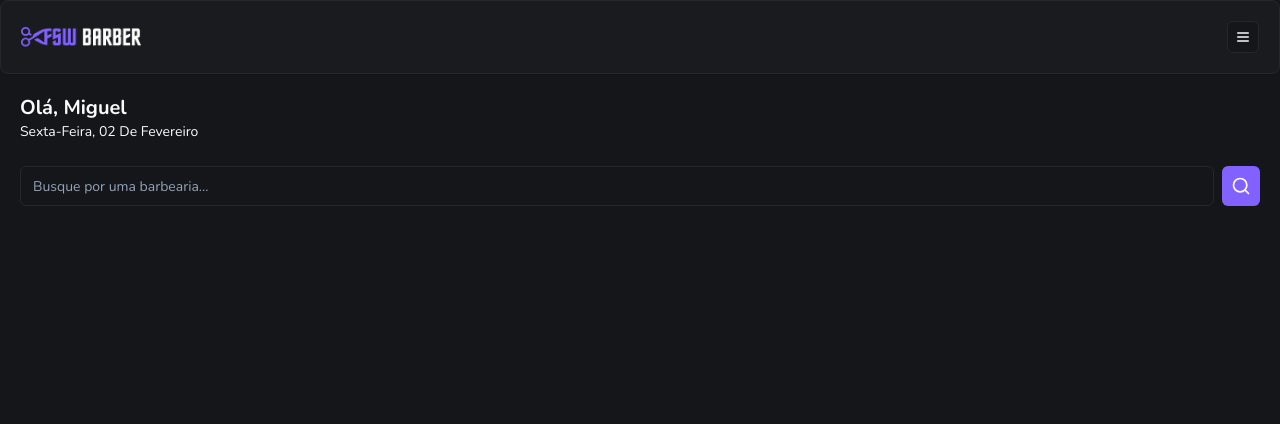
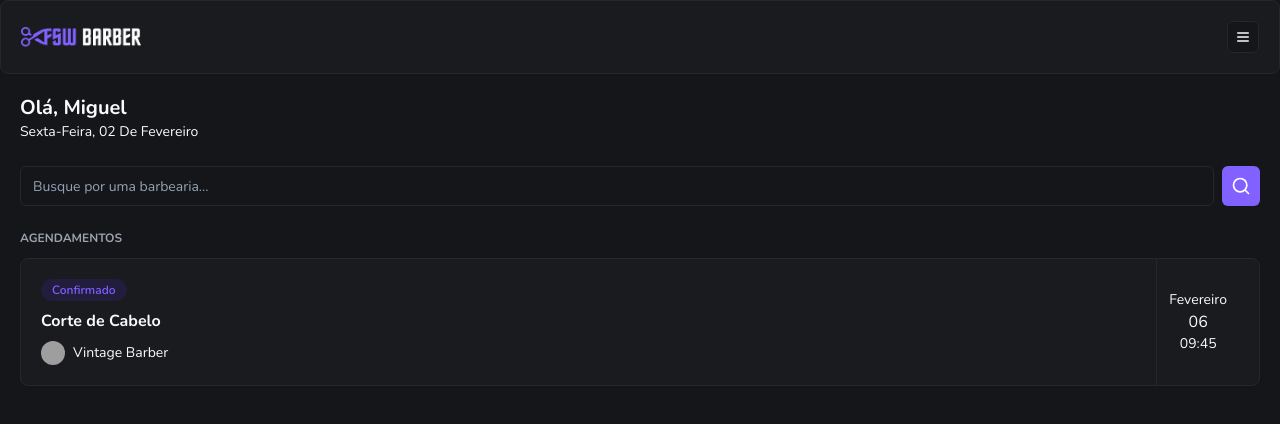
Before and after one commit to brunocs90/barber, a Next.js app: page / in a window 1280 px wide. Shown: the top 424 px of the page. Built offline with nearby package versions, Linux system fonts and the light colour scheme; grey boxes are pictures that could not be loaded.

Commit message:
feat: add initial booking-item component

```diff
--- a/app/(home)/page.tsx
+++ b/app/(home)/page.tsx
@@ -1,5 +1,6 @@
 import { format } from 'date-fns';
 import { ptBR } from 'date-fns/locale';
+import BookingItem from '../_components/booking-item';
 import Header from '../_components/header';
 import Search from './_components/search';
 
@@ -20,6 +21,11 @@
       <div className='px-5 mt-6'>
         <Search />
       </div>
+
+      <div className='px-5 mt-6'>
+        <h2 className='text-xs mb-3 uppercase text-gray-400 font-bold'>Agendamentos</h2>
+        <BookingItem />
+      </div>
     </div>
   );
 }
--- /dev/null
+++ b/app/_components/booking-item.tsx
@@ -0,0 +1,36 @@
+'use client';
+
+import { Avatar, AvatarFallback, AvatarImage } from './ui/avatar';
+import { Badge } from './ui/badge';
+import { Card, CardContent } from './ui/card';
+
+const BookingItem = () => {
+  return (
+    <Card>
+      <CardContent className='p-5 flex justify-between py-0'>
+        <div className='flex flex-col gap-2 py-5'>
+          <Badge className='bg-[#221C3D] text-primary hover:bg-[#221C3D] w-fit'>Confirmado</Badge>
+          <h2 className='font-bold'>Corte de Cabelo</h2>
+
+          <div className='flex items-center gap-2'>
+            <Avatar className='h-6 w-6'>
+              <AvatarImage src='https://utfs.io/f/6b0888f8-b69f-4be7-a13b-52d1c0c9cab2-17m.png' />
+
+              <AvatarFallback>A</AvatarFallback>
+            </Avatar>
+
+            <h3 className='text-sm'>Vintage Barber</h3>
+          </div>
+        </div>
+
+        <div className='flex flex-col items-center justify-center px-3 border-l border-solid border-secondary'>
+          <p className='text-sm'>Fevereiro</p>
+          <p className='text 2xl'>06</p>
+          <p className='text-sm'>09:45</p>
+        </div>
+      </CardContent>
+    </Card>
+  );
+};
+
+export default BookingItem;
--- /dev/null
+++ b/app/_components/ui/avatar.tsx
@@ -0,0 +1,50 @@
+"use client"
+
+import * as React from "react"
+import * as AvatarPrimitive from "@radix-ui/react-avatar"
+
+import { cn } from "@/app/_lib/utils"
+
+const Avatar = React.forwardRef<
+  React.ElementRef<typeof AvatarPrimitive.Root>,
+  React.ComponentPropsWithoutRef<typeof AvatarPrimitive.Root>
+>(({ className, ...props }, ref) => (
+  <AvatarPrimitive.Root
+    ref={ref}
+    className={cn(
+      "relative flex h-10 w-10 shrink-0 overflow-hidden rounded-full",
+      className
+    )}
+    {...props}
+  />
+))
+Avatar.displayName = AvatarPrimitive.Root.displayName
+
+const AvatarImage = React.forwardRef<
+  React.ElementRef<typeof AvatarPrimitive.Image>,
+  React.ComponentPropsWithoutRef<typeof AvatarPrimitive.Image>
+>(({ className, ...props }, ref) => (
+  <AvatarPrimitive.Image
+    ref={ref}
+    className={cn("aspect-square h-full w-full", className)}
+    {...props}
+  />
+))
+AvatarImage.displayName = AvatarPrimitive.Image.displayName
+
+const AvatarFallback = React.forwardRef<
+  React.ElementRef<typeof AvatarPrimitive.Fallback>,
+  React.ComponentPropsWithoutRef<typeof AvatarPrimitive.Fallback>
+>(({ className, ...props }, ref) => (
+  <AvatarPrimitive.Fallback
+    ref={ref}
+    className={cn(
+      "flex h-full w-full items-center justify-center rounded-full bg-muted",
+      className
+    )}
+    {...props}
+  />
+))
+AvatarFallback.displayName = AvatarPrimitive.Fallback.displayName
+
+export { Avatar, AvatarImage, AvatarFallback }
--- /dev/null
+++ b/app/_components/ui/badge.tsx
@@ -0,0 +1,36 @@
+import * as React from "react"
+import { cva, type VariantProps } from "class-variance-authority"
+
+import { cn } from "@/app/_lib/utils"
+
+const badgeVariants = cva(
+  "inline-flex items-center rounded-full border px-2.5 py-0.5 text-xs font-semibold transition-colors focus:outline-none focus:ring-2 focus:ring-ring focus:ring-offset-2",
+  {
+    variants: {
+      variant: {
+        default:
+          "border-transparent bg-primary text-primary-foreground hover:bg-primary/80",
+        secondary:
+          "border-transparent bg-secondary text-secondary-foreground hover:bg-secondary/80",
+        destructive:
+          "border-transparent bg-destructive text-destructive-foreground hover:bg-destructive/80",
+        outline: "text-foreground",
+      },
+    },
+    defaultVariants: {
+      variant: "default",
+    },
+  }
+)
+
+export interface BadgeProps
+  extends React.HTMLAttributes<HTMLDivElement>,
+    VariantProps<typeof badgeVariants> {}
+
+function Badge({ className, variant, ...props }: BadgeProps) {
+  return (
+    <div className={cn(badgeVariants({ variant }), className)} {...props} />
+  )
+}
+
+export { Badge, badgeVariants }
--- a/package.json
+++ b/package.json
@@ -13,6 +13,7 @@
   },
   "dependencies": {
     "@prisma/client": "^5.9.1",
+    "@radix-ui/react-avatar": "^1.0.4",
     "@radix-ui/react-slot": "^1.0.2",
     "class-variance-authority": "^0.7.0",
     "clsx": "^2.1.0",
```
Also changed, not shown: 1 other file (tests, documents, lock files or other folders).
